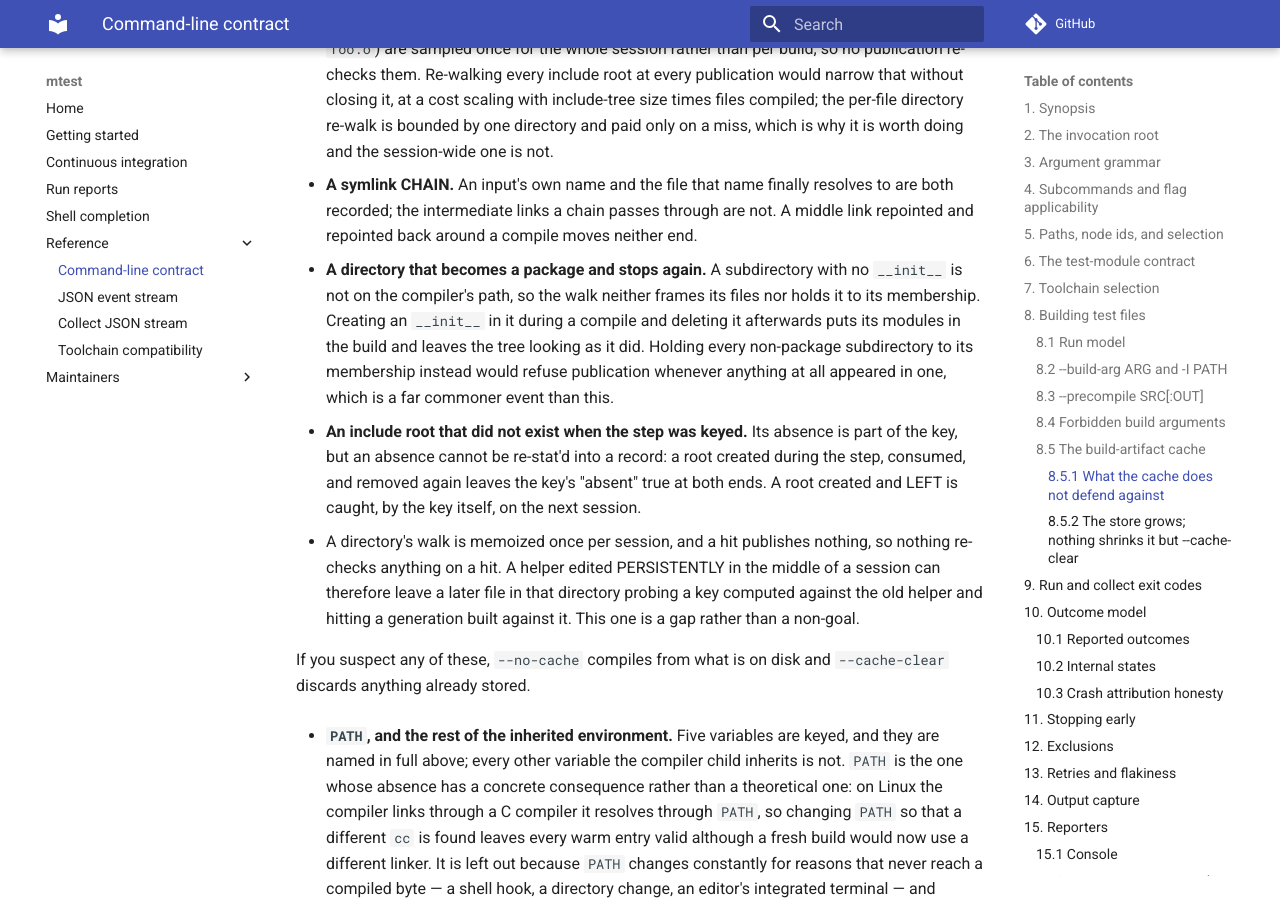
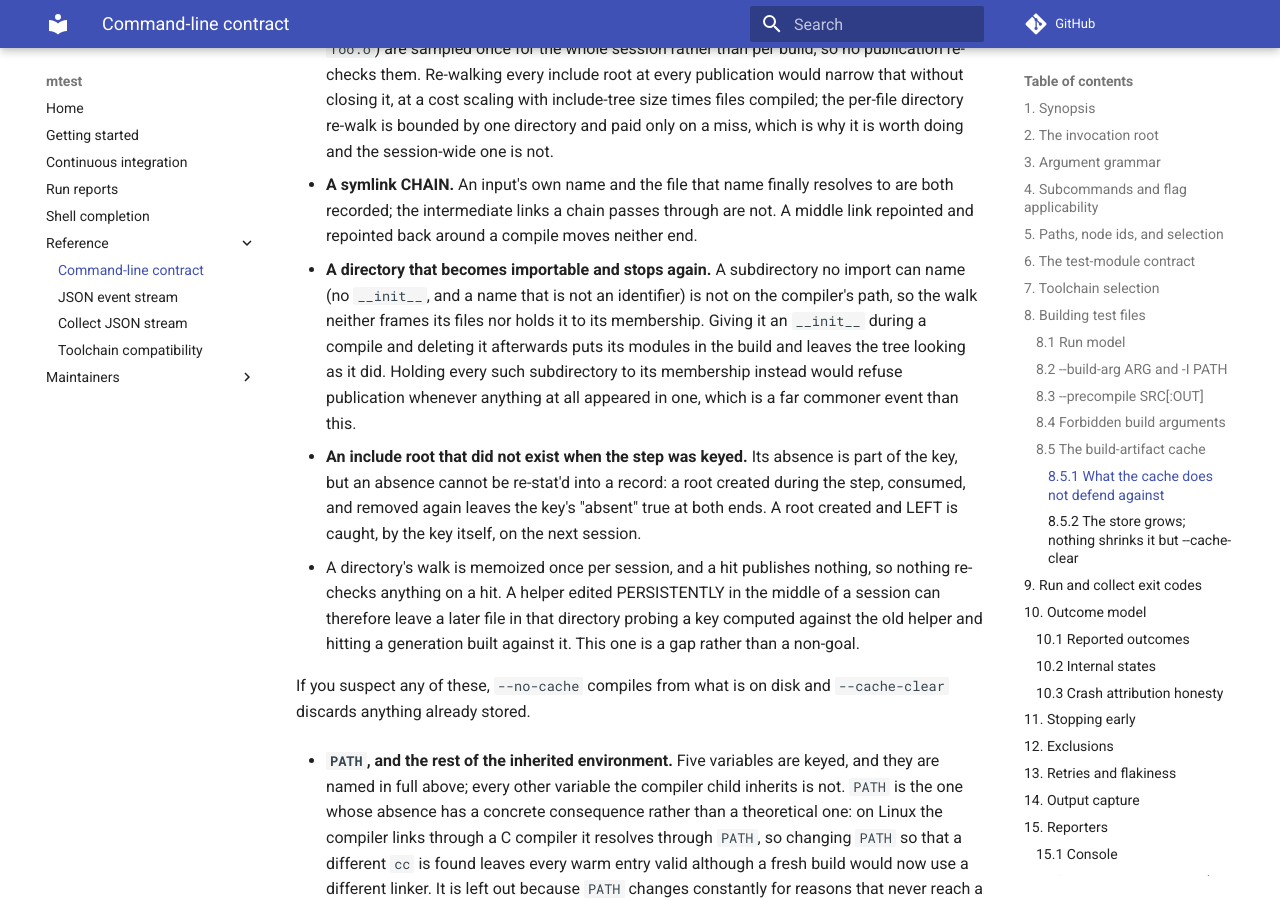
Before and after one commit to mikeleppane/mtest, an MkDocs documentation site: the page built from docs/cli-contract.md, in a window 1280 px wide and 900 px high, scrolled down 15330 px. Built offline with MkDocs 1.6.1 and Material for MkDocs 9.7.7, drawn with Linux system fonts in a browser that asks for light colours; comment, search, counter and statistics services are not loaded.

Commit message:
fix(cache): key builds on namespace packages too
Mojo 1.1 imports from a directory with no `__init__.mojo` (a namespace
package), through `-I`, from the test file's own directory, and inside a
precompiled package. The build-store walk still skipped every such
directory, so editing `helpers/values.mojo` under one left the key
unchanged: a reviewer reproduced `mtest` reporting PASS with `builds: 0,
cached: 1` for a test that `--no-cache` reports as FAIL. The precompile
stamp shares the walk and could keep a stale `.mojoc` the same way.

The walk now descends every directory an import can name: one with an
`__init__`, or one whose name is an identifier. A symlinked one turns the
cache off, as a symlinked package already did. Dot directories and names
no import can spell stay outside the key.

```diff
--- a/docs/cli-contract.md
+++ b/docs/cli-contract.md
@@ -685,13 +685,14 @@
     resolves to are both recorded; the intermediate links a chain passes
     through are not. A middle link repointed and repointed back around a
     compile moves neither end.
-  - **A directory that becomes a package and stops again.** A subdirectory with
-    no `__init__` is not on the compiler's path, so the walk neither frames its
-    files nor holds it to its membership. Creating an `__init__` in it during a
-    compile and deleting it afterwards puts its modules in the build and leaves
-    the tree looking as it did. Holding every non-package subdirectory to its
-    membership instead would refuse publication whenever anything at all
-    appeared in one, which is a far commoner event than this.
+  - **A directory that becomes importable and stops again.** A subdirectory no
+    import can name (no `__init__`, and a name that is not an identifier) is
+    not on the compiler's path, so the walk neither frames its files nor holds
+    it to its membership. Giving it an `__init__` during a compile and deleting
+    it afterwards puts its modules in the build and leaves the tree looking as
+    it did. Holding every such subdirectory to its membership instead would
+    refuse publication whenever anything at all appeared in one, which is a far
+    commoner event than this.
   - **An include root that did not exist when the step was keyed.** Its absence
     is part of the key, but an absence cannot be re-stat'd into a record: a
     root created during the step, consumed, and removed again leaves the key's
```
Also changed, not shown: README.md (+4 -3 lines), 2 other files.
